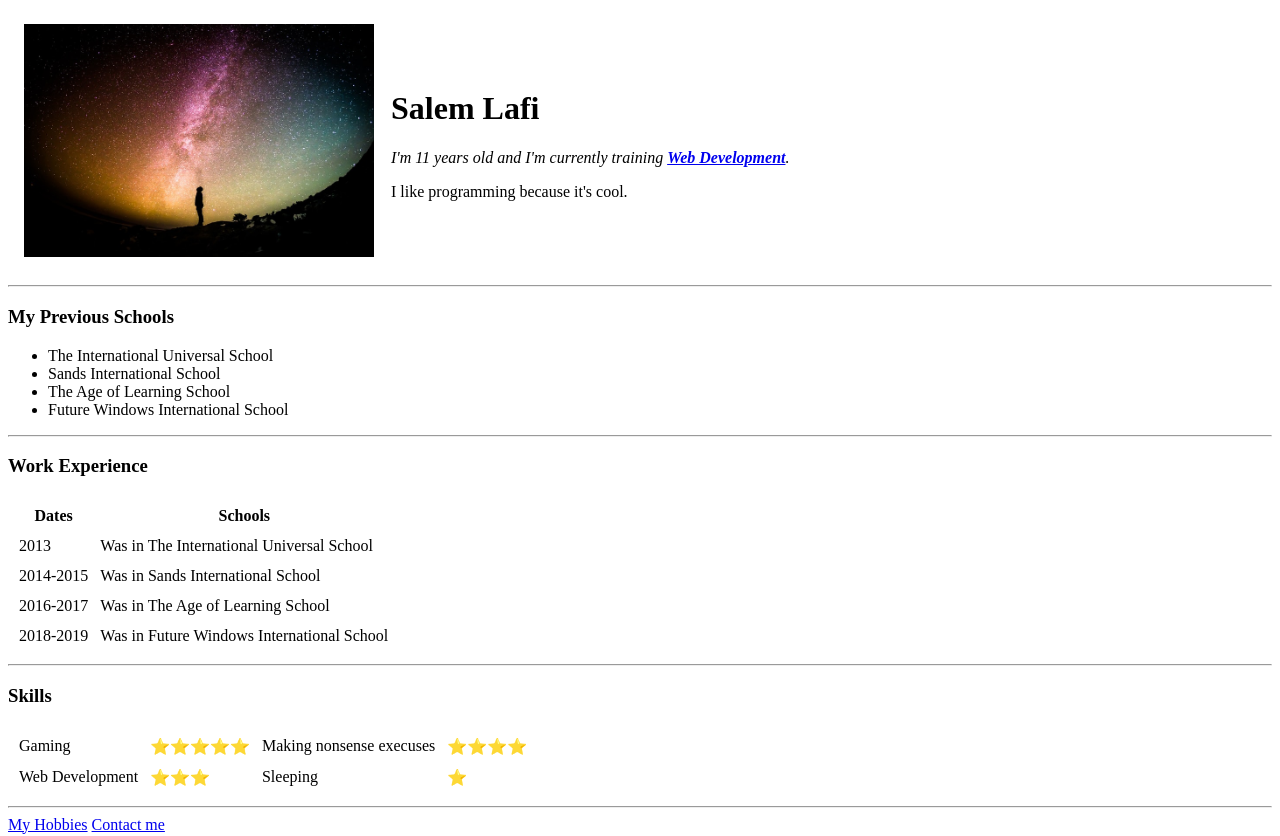
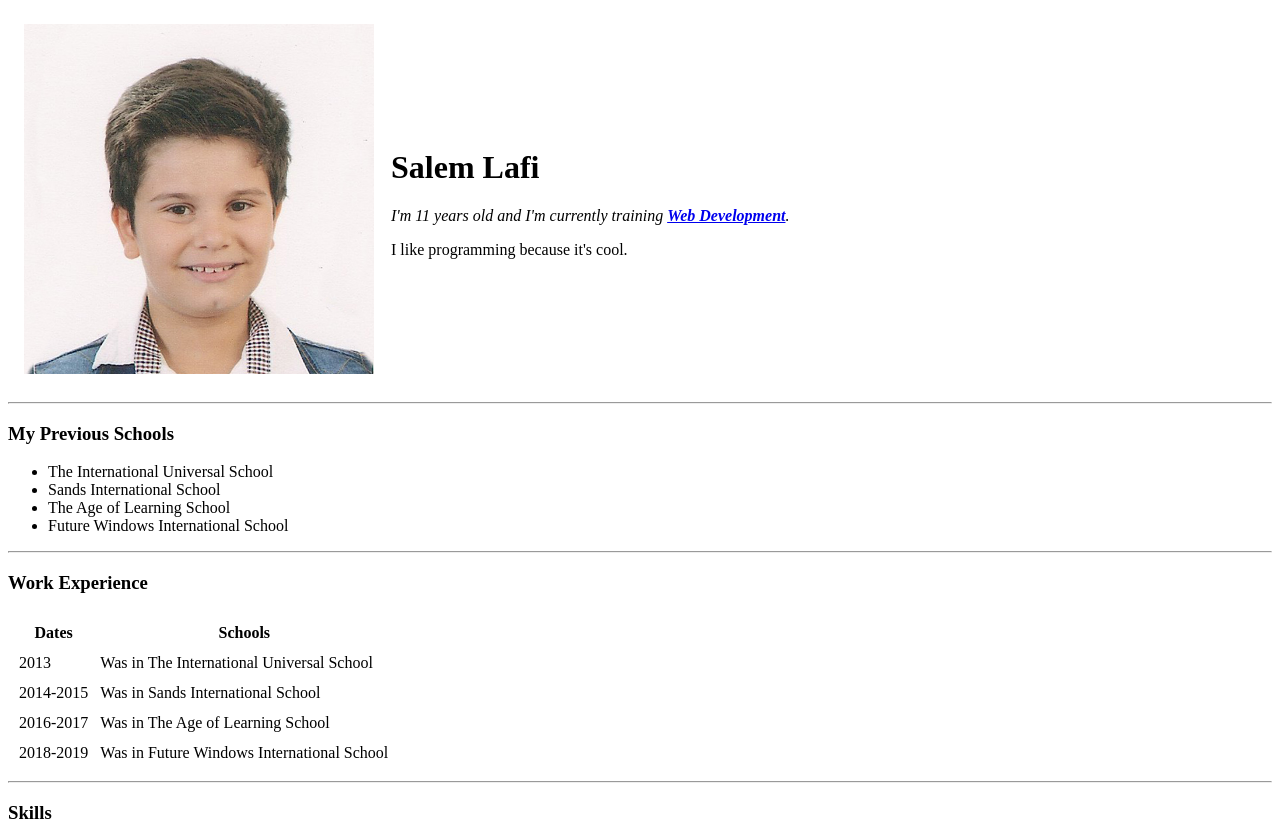
Before and after one commit to saolafi/cv, a plain HTML site: page index.html in a window 1280 px wide. Shown: the top 836 px of the page. Drawn offline with Linux system fonts and the light colour scheme.

Commit message:
Adding my real photo

```diff
--- a/index.html
+++ b/index.html
@@ -9,7 +9,7 @@
 <body>
   <table cellspacing=15>
     <tr>
-      <td><img src="wp-2014-08-milky-way-1023340_1280.jpg" width="350" /></td>
+      <td><img src="salem-2017.jpg" width="350" /></td>
       <td>
         <h1>Salem Lafi</h1>
         <p><em>I'm 11 years old and I'm currently training <strong><a href="https://en.wikipedia.org/wiki/Web_development">Web Development</a></strong>.</em></p>
```
Also changed, not shown: salem-2017.jpg (added).
